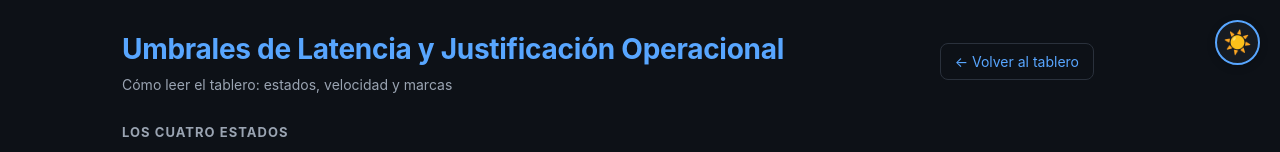
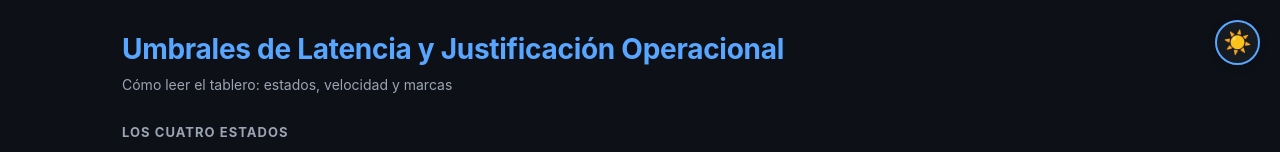
Before and after one commit to FABIOR1981/monitor-status, a website: page leyenda.html in a window 1280 px wide. Shown: the top 152 px of the page. Drawn offline with Linux system fonts and the light colour scheme.

Commit message:
Quitar 'Volver al tablero' de la leyenda

```diff
--- a/css/leyenda.css
+++ b/css/leyenda.css
@@ -36,20 +36,6 @@ body {
   font-weight: 700;
   letter-spacing: -0.01em;
   color: var(--header-color);
-}
-.ley-volver {
-  font-size: 14px;
-  color: var(--link-color);
-  text-decoration: none;
-  border: 1px solid var(--borde);
-  border-radius: 8px;
-  padding: 7px 14px;
-}
-.ley-volver:hover {
-  border-color: var(--accent);
-}
-.ley-volver::before {
-  content: '← ';
 }
 
 /* Secciones */
--- a/js/leyenda_script.js
+++ b/js/leyenda_script.js
@@ -18,11 +18,6 @@ function aplicarTemaLeyenda(tema) {
   const etiqueta = oscuro ? tx.btn_tema_claro : tx.btn_tema_oscuro;
   boton.title = etiqueta;
   boton.setAttribute('aria-label', etiqueta);
-
-  // El enlace de vuelta lleva el tema y el idioma elegidos
-  const params = new URLSearchParams(window.location.search);
-  params.set('tema', tema);
-  document.getElementById('enlace-volver').href = `index.html?${params.toString()}`;
 }
 
 function alternarTemaLeyenda() {
@@ -148,7 +143,6 @@ document.addEventListener('DOMContentLoaded', async () => {
   document.getElementById('leyenda-titulo').textContent = ley.title_browser;
   document.getElementById('titulo-leyenda').textContent = ley.main_header;
   document.getElementById('subtitulo-leyenda').textContent = ley.subtitulo;
-  document.getElementById('enlace-volver').textContent = ley.link_volver;
 
   const contenido = document.getElementById('contenido-leyenda');
   contenido.replaceChildren();
--- a/lang/i18n_en.js
+++ b/lang/i18n_en.js
@@ -236,7 +236,6 @@ TEXTOS_EN.pizarron = {
 TEXTOS_EN.leyenda = {
   title_browser: 'Status Monitor Legend',
   main_header: 'Latency Thresholds and Operational Justification',
-  link_volver: 'Back to the board',
   subtitulo: 'How to read the board: statuses, speed and marks',
   estados_title: 'The four statuses',
   estados: [
--- a/lang/i18n_es.js
+++ b/lang/i18n_es.js
@@ -235,7 +235,6 @@ TEXTOS_ES.pizarron = {
 TEXTOS_ES.leyenda = {
   title_browser: 'Leyenda del Monitor de Estado',
   main_header: 'Umbrales de Latencia y Justificación Operacional',
-  link_volver: 'Volver al tablero',
   subtitulo: 'Cómo leer el tablero: estados, velocidad y marcas',
   estados_title: 'Los cuatro estados',
   estados: [
--- a/leyenda.html
+++ b/leyenda.html
@@ -25,7 +25,6 @@
           <h1 id="titulo-leyenda"></h1>
           <p id="subtitulo-leyenda" class="ley-suave"></p>
         </div>
-        <a id="enlace-volver" class="ley-volver" href="index.html"></a>
       </header>
 
       <main id="contenido-leyenda"></main>
```
